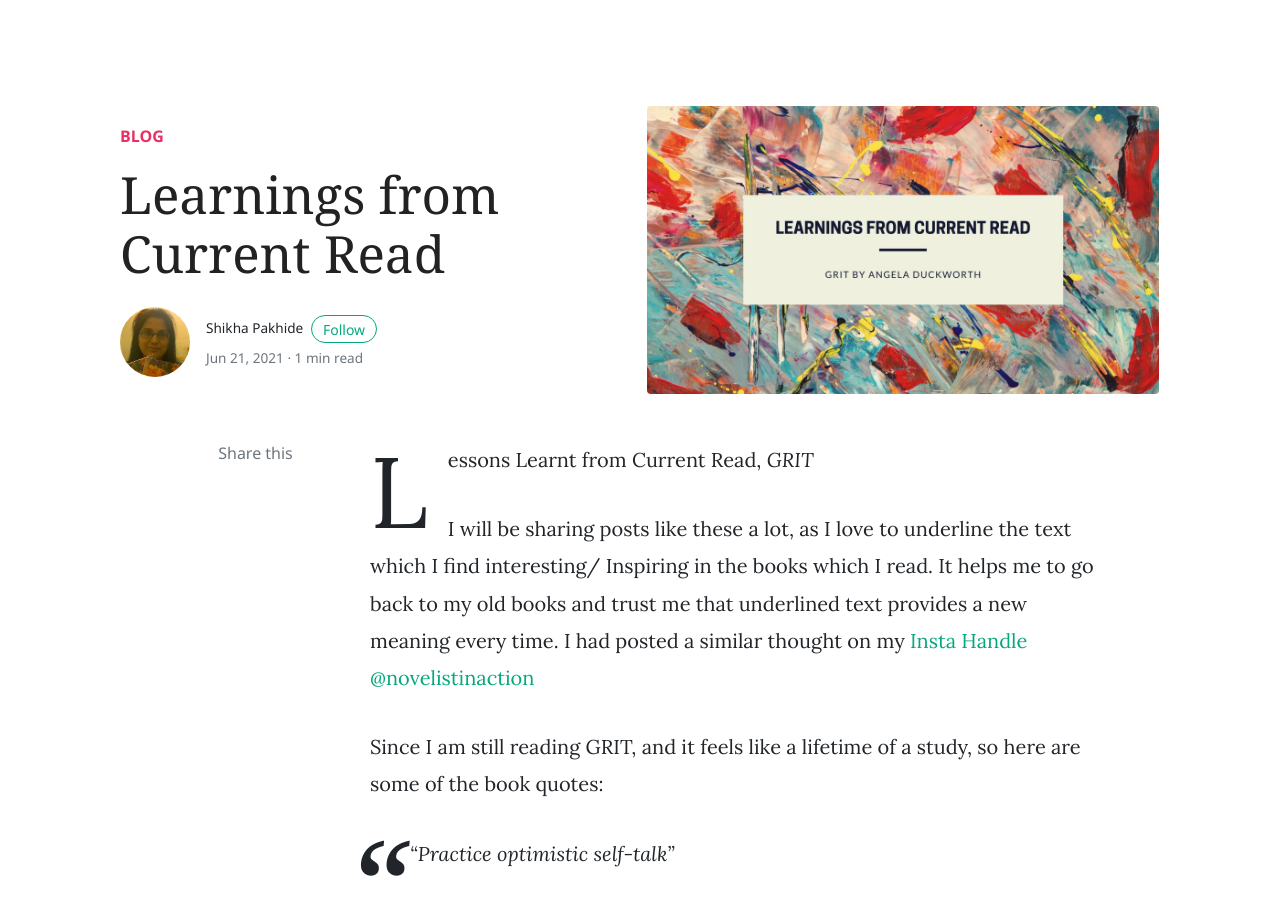
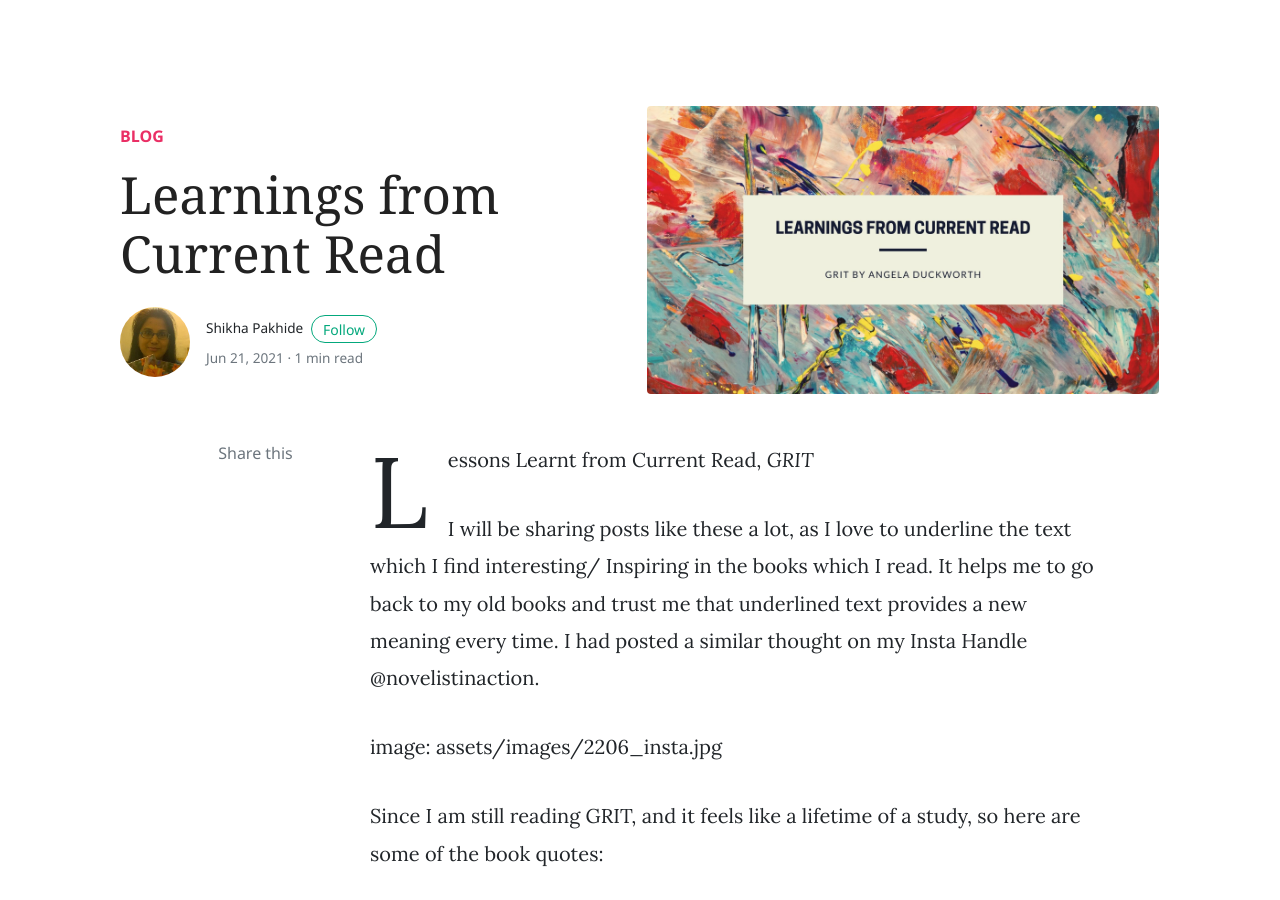
Before and after one commit to shikhashikz/shikhashikz.github.io, a Jekyll site: the page built from _posts/2021-06-21-LearningfromCurrentRead-GRIT.md, in a window 1280 px wide and 900 px high. Built offline with Jekyll 4.4.1, drawn with Linux system fonts in a browser that asks for light colours; nearby versions of some CDN libraries; comment, search, counter and statistics services are not loaded.

Commit message:
Update 2021-06-21-LearningfromCurrentRead-GRIT.md

```diff
--- a/_posts/2021-06-21-LearningfromCurrentRead-GRIT.md
+++ b/_posts/2021-06-21-LearningfromCurrentRead-GRIT.md
@@ -9,7 +9,9 @@ image: assets/images/2206.jpg
 
 Lessons Learnt from Current Read, *GRIT*
 
-I will be sharing posts like these a lot, as I love to underline the text which I find interesting/ Inspiring in the books which I read. It helps me to go back to my old books and trust me that underlined text provides a new meaning every time. I had posted a similar thought on my [Insta Handle @novelistinaction](https://github.com/shikhashikz/shikhashikz.github.io/blob/master/assets/images/2206_insta.jpg)
+I will be sharing posts like these a lot, as I love to underline the text which I find interesting/ Inspiring in the books which I read. It helps me to go back to my old books and trust me that underlined text provides a new meaning every time. I had posted a similar thought on my Insta Handle @novelistinaction.
+
+image: assets/images/2206_insta.jpg
 
 Since I am still reading GRIT, and it feels like a lifetime of a study, so here are some of the book quotes:
 
```
